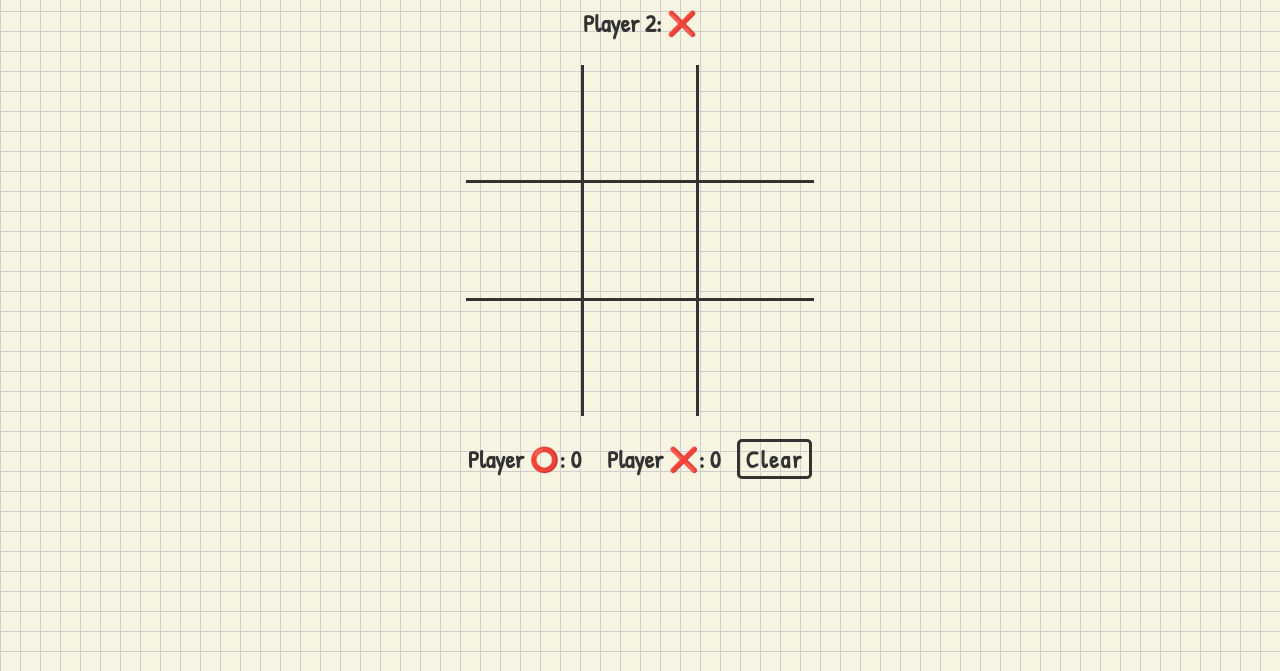
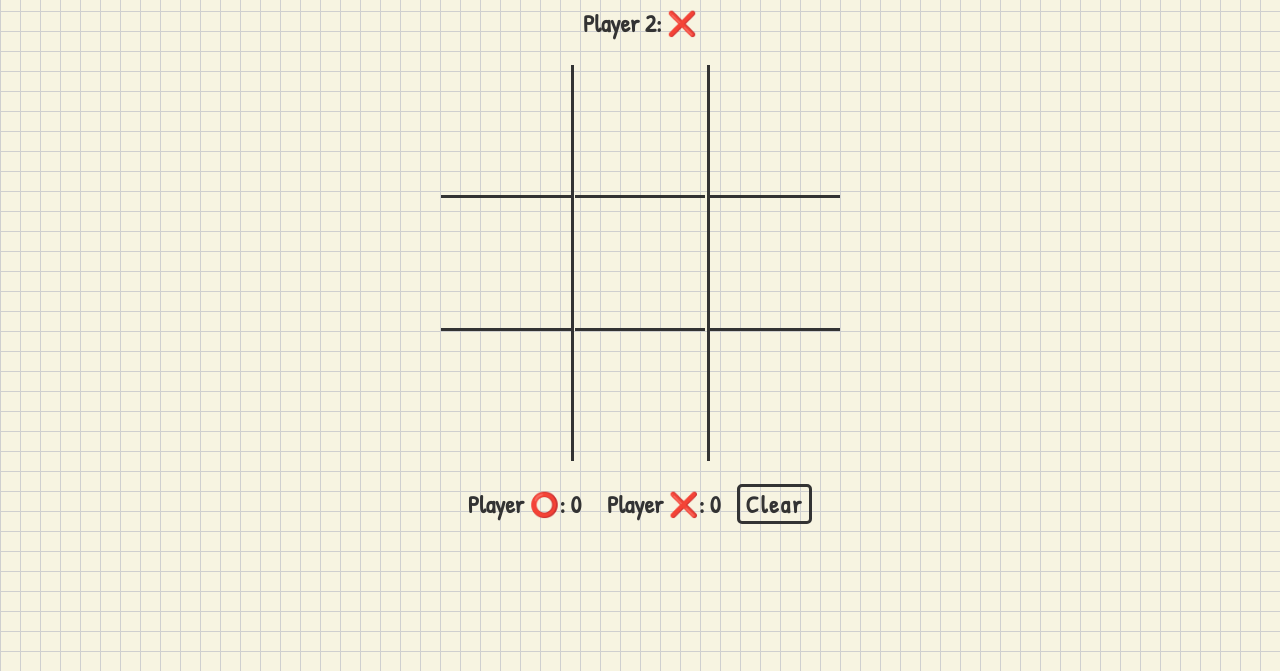
Before and after one commit to aitanabenrui/tic-tac-toe-v2, a plain HTML site: page index.html in a window 1280 px wide. Both pictures are taken after a click on the button "Start". Shown: the part 129-800 px from the top of the page. Drawn offline with Linux system fonts and the light colour scheme.

Commit message:
style: ?????

```diff
--- a/style.css
+++ b/style.css
@@ -44,7 +44,8 @@ h1{
 }
 
 #grid div{
-    aspect-ratio: 1 / 1;/* Hace que las celdas sean cuadradas */
+    width: 130px;
+    height: 130px;
 }
 
 
@@ -251,7 +252,7 @@ h3{
 .grid12 {
     border: 3px solid #333;
     border-top: none;
-    border-right: none;
+    border-inline: none;
 }
 
 .grid13 {
@@ -295,7 +296,7 @@ h3{
 .grid32 {
     border: 3px solid #333;
     border-block: none;
-    border-right: none;
+    border-inline: none;
 }
 
 .grid33 {
```
